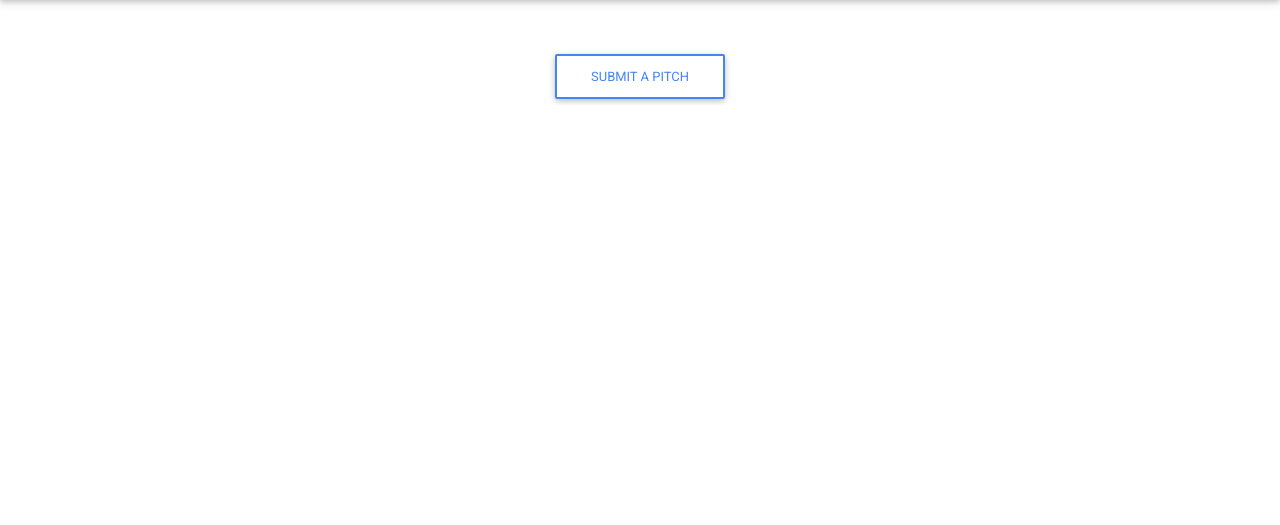
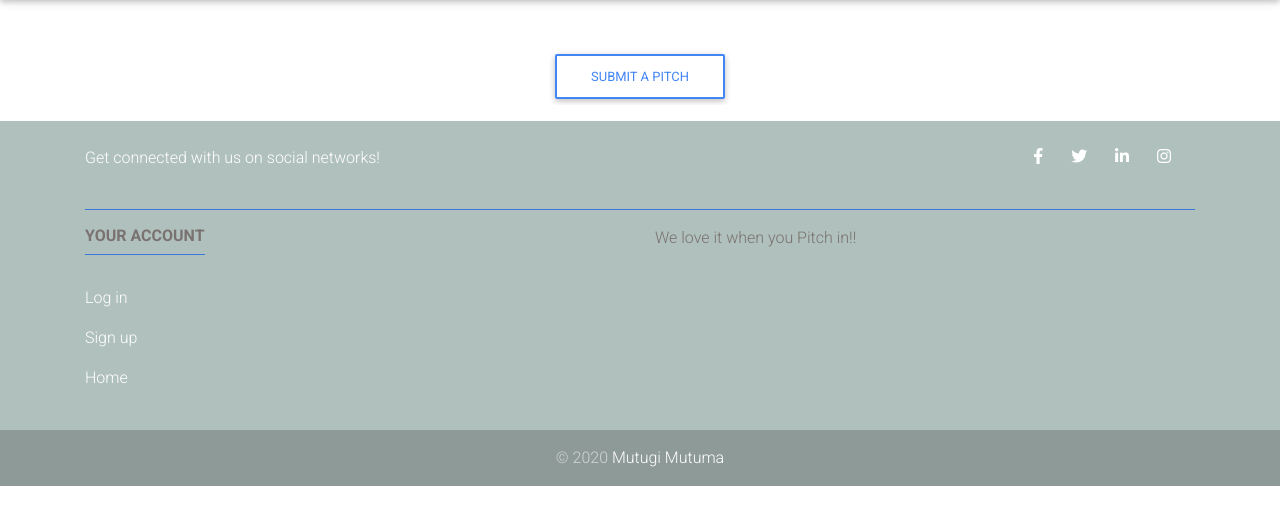
Before and after one commit to Mutugiii/Pitch, a Flask app: page /pitch/1 in a window 1280 px wide. Shown: the part 60-585 px from the top of the page. Run offline with Flask 2, Linux system fonts and the light colour scheme; data that the repository does not hold is empty; some libraries are stand-ins or nearby versions.

Commit message:
Update styling

```diff
--- a/app/templates/base.html
+++ b/app/templates/base.html
@@ -29,6 +29,9 @@
     {% block content %}
 
     {% endblock %}
+    {% block footer %}
+    {% include 'footer.html' %}
+    {% endblock %}
 
 
     <!-- Script tags -->
--- /dev/null
+++ b/app/templates/footer.html
@@ -0,0 +1,56 @@
+<footer class="page-footer" style="background-color: #b0c0bc; color: #797270;">
+    <div class="container">
+        <div class="row mt-3 py-4 d-flex align-items-center">
+
+            <div class="col-md-6 col-lg-5 text-center text-md-left mb-4 mb-md-0">
+                <h6 class="mb-0 white-text">Get connected with us on social networks!</h6>
+            </div>
+
+
+            <div class="icons col-md-6 col-lg-7 text-center text-md-right">
+                <a class="fb-ic ml-o">
+                    <i class="fab fa-facebook-f white-text mr-4"></i>
+                </a>
+                <a class="tw-ic">
+                    <i class="fab fa-twitter white-text mr-4"></i>
+                </a>
+                <a class="li-ic">
+                    <i class="fab fa-linkedin-in white-text mr-4"></i>
+                </a>
+                <a class="ins-ic">
+                    <i class="fab fa-instagram white-text mr-lg-4"></i>
+                </a>
+            </div>
+
+        </div>
+        <hr class="primary-color">
+    </div>
+
+
+    <div class="container">
+        <div class="row mt-3 md-7">
+            <div class="col-md-2 col-lg-4 col-xl-3 mb-4">
+                <h6 class="text-uppercase font-weight-bold">
+                    Your Account
+                </h6>
+                <hr class="primary-color accent-2 mb-4 mt-0 d-inline-block mx-auto" style="width: 120px;">
+                <p><a href="/authenticate/login">Log in</a></p>
+                <p><a href="/authenticate/register">Sign up</a></p>
+                <p><a href="/">Home</a></p>
+            </div>
+            <div class="col-md-2 col-lg-2 col-xl-2 mx-auto mb-4"></div>
+            <div class="col-md-6 col-lg-3 col-xl-3">
+                <p>We love it when you Pitch in!!</p>
+            </div>
+            <div class="col-md-3"></div>
+        </div>
+
+
+    </div>
+
+    <div class="footer-copyright py-3 text-center">© 2020
+        <a href=""> Mutugi Mutuma</a>
+    </div>
+
+
+</footer>
--- a/app/templates/index.html
+++ b/app/templates/index.html
@@ -58,4 +58,9 @@
             </div>
         </div>
     </div>
+    <br><br>
     {% endblock %}
+
+    {% block footer %}
+    <footer></footer>
+    {% endblock %}
--- a/app/templates/macros.html
+++ b/app/templates/macros.html
@@ -95,11 +95,11 @@
 <div class="container" style="font-size: 1.3rem">
     <div class="container">
         <hr style="height:1px;border:none;color:#333;background-color:#333;" />
-        <h4 style="text-align: center; text-decoration: underline;">Comment</h4>
-        <h5 class="card-title" style="font-family: 'Lemonada', cursive;color: #a7a7a9;">{{comment.content}}</h5>
+        <h4 style="text-align: center; text-decoration: underline;font-family: 'Oswald', sans-serif;">Comment</h4>
+        <h5 class="card-title" style="font-family: 'Lemonada', cursive;color: grey;">{{comment.content}}</h5>
         <div class="row">
             <div class="col-md-8">
-                <small style="font-family: 'Oswald', sans-serif; color: grey;">{{comment.comment.category}}</small>
+                <small style="font-family: 'Oswald', sans-serif; color:#a7a7a9;">{{comment.comment.category}}</small>
             </div>
             <div class="col-md-4">
                 <p class="card-text" style="font-family: 'Lemonada', cursive; color: grey;">By {{comment.comment.author.username}}
--- a/app/templates/navbar.html
+++ b/app/templates/navbar.html
@@ -21,7 +21,7 @@
       {% endif %}
       <li class="nav-item dropdown" style="color: #797270;">
         <a class="nav-link dropdown-toggle" href="http://example.com" id="dropdown01" data-toggle="dropdown"
-          aria-haspopup="true" aria-expanded="false">Categories</a>
+          aria-haspopup="true" aria-expanded="false" style="color: #797270;">Categories</a>
         <div class="dropdown-menu" aria-labelledby="dropdown01" style="color: #797270;">
           <a class="dropdown-item" href="/pitch/promotion">Promotion Pitches</a>
           <a class="dropdown-item" href="/pitch/project">Project Pitches</a>
--- a/app/templates/pitch/new_pitch.html
+++ b/app/templates/pitch/new_pitch.html
@@ -7,6 +7,7 @@
 {% endblock %}
 
 {% block content %}
+<br>
 <div class="container">
     <div class="row">
         <div class="col-md-3"></div>
```
Also changed, not shown: app/static/photos/Naija.png (added).
